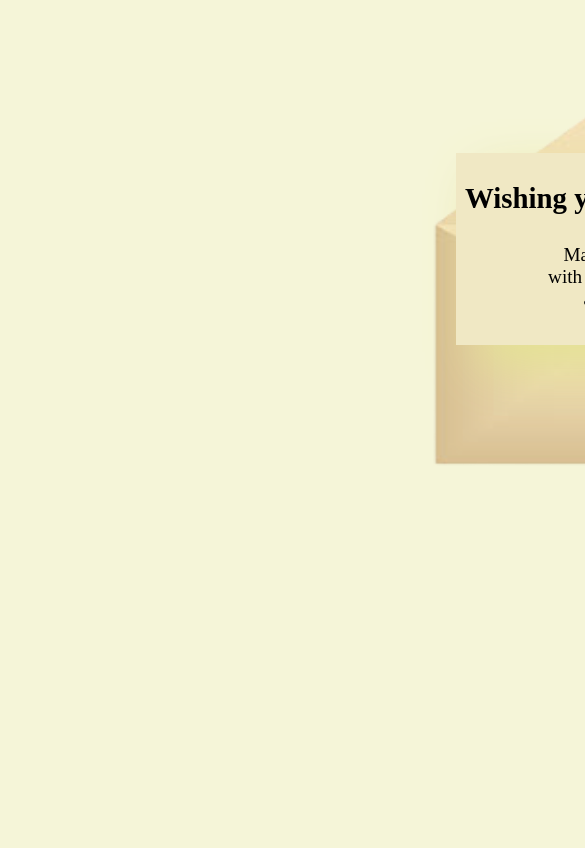
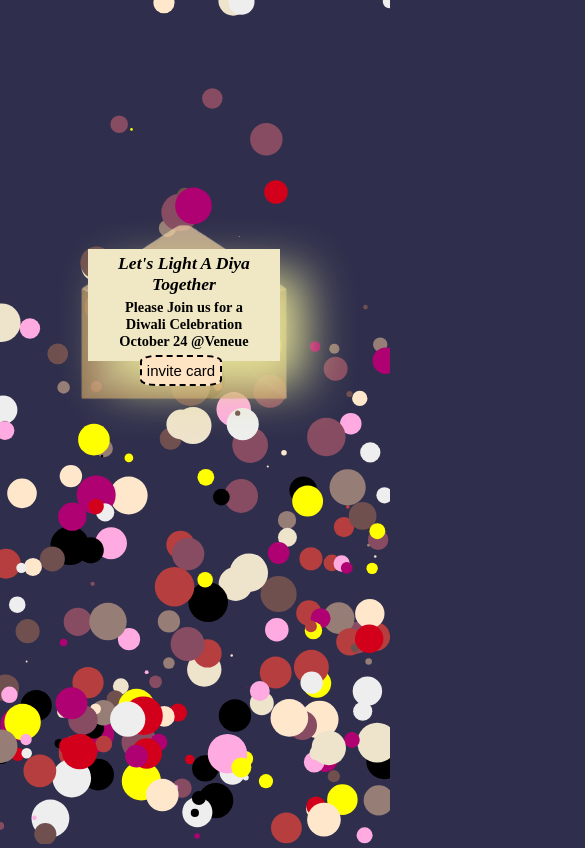
Before and after one commit to Sanikagoyal28/AnimationUsingJavascript.github.io, a plain HTML site: page Letter.html in a window 390 px wide. Shown: the top 848 px of the page, 585 px wide, since content can reach past the window. Drawn offline with Linux system fonts and the light colour scheme; a web font is replaced by a local one.

Commit message:
letter created

```diff
--- a/Letter.html
+++ b/Letter.html
@@ -5,41 +5,24 @@
     <meta http-equiv="X-UA-Compatible" content="IE=edge" />
     <meta name="viewport" content="width=device-width, initial-scale=1.0" />
     <link rel="stylesheet" href="animation.css" />
-
-    <title>Document</title>
+    <title>Letter</title>
   </head>
-  <body>
+  <body style="background-color: rgb(47, 47, 77)">
+    <canvas id="canvasB"></canvas>
     <section id="OEnvelope">
       <img id="openEnvelope" src="openEnvelope.png" />
       <div id="letter">
-        <h3>Wishing you a Bright Diwali</h3>
-        <p>May you be blessed with success, prosperity and happiness.</p>
+        <h3>Let's Light A Diya Together</h3>
+        <img src="diwali-favicon.png" />
+        <p>
+          Please Join us for a Diwali Celebration<br />
+          October 24 @Veneue
+        </p>
+        <button>
+          <a href="invitation.html" target="_blank">invite card</a>
+        </button>
       </div>
     </section>
-
-    <script>
-      let OEnvelope = document.querySelector("#openEnvelope");
-      const open = document.querySelector("#letter");
-
-      function letterDisplay() {
-        open.style.visibility = "visible";
-      }
-
-      function letterMove() {
-        let position = 0;
-        let move = setInterval(animate, 1000 / 30);
-        function animate() {
-          if (position == 180) clearInterval(move);
-          else position = position + 1;
-          open.style.top = position + "px";
-        }
-      }
-      function EnvelopeDisplay() {
-        OEnvelope.style.opacity = "0.6";
-      }
-      setTimeout("EnvelopeDisplay()", 1000);
-      setTimeout("letterDisplay()", 1500);
-      setTimeout("letterMove()", 2000);
-    </script>
+    <script src="letter.js"></script>
   </body>
 </html>
--- a/animation.css
+++ b/animation.css
@@ -7,36 +7,121 @@ body {
 /*CLOSED ENVELOPE*/
 
 #CEnvelope {
+  background-color: aqua;
   position: absolute;
-  top: 7rem;
-  left: 20rem;
+  top: 10rem;
+  left: 22rem;
 }
 #closeEnvelope {
-  height: 22rem;
-  width: 27rem;
+  height: 27rem;
+  width: 30rem;
   margin: auto;
   position: absolute;
 }
 
+/*BUTTON*/
+
 #call {
   padding: 0.6rem 1rem;
-  width: 10rem;
-  height: 3.5rem;
-  font-size: 1.2rem;
+  width: 11rem;
+  height: 4rem;
+  font-size: 1.7rem;
   font-family: cursive;
   border-radius: 30%;
   background-color: rgb(180, 33, 33);
   color: black;
   font-weight: 550;
   position: absolute;
-  top: 55vh;
-  left: 20vw;
-  box-shadow: 10px 10px 5px rgb(161, 64, 64);
+  /*top: 80%;
+  left: 45%;*/
+  top: 30rem;
+  left: 25rem;
+  box-shadow: 1rem 1rem 0.5rem rgb(161, 64, 64);
 }
 #call a {
   text-decoration: none;
   color: black;
 }
+/*HEADING*/
+
+#mailHead {
+  font-size: 4.7rem;
+  font-family: "Silkscreen", cursive;
+  text-align: center;
+}
+/* #caption {
+  font-size: 3rem;
+  font-family: "EB Garamond", serif;
+  width: 100%;
+  position: absolute;
+  top: 60%;
+  left: 30%;
+  /* visibility: hidden;
+} */
+
+/*OPEN ENVELOPE*/
+
+#openEnvelope {
+  height: 30rem;
+  width: 33rem;
+  position: absolute;
+  top: 20%;
+  left: 32%;
+  opacity: 0;
+}
+
+/*LETTER*/
+
+#letter {
+  display: block;
+  background-color: rgb(240, 232, 196);
+  width: 30rem;
+  height: 16rem;
+  position: absolute;
+  top: 21%;
+  left: 33.5%;
+  box-shadow: 1.5rem 1.5rem 3rem rgb(228, 226, 148);
+  visibility: hidden;
+}
+#letter h3 {
+  margin-top: 2%;
+  text-align: center;
+  font-size: 2rem;
+  font-style: italic;
+  font-weight: bolder;
+  margin-bottom: 0;
+}
+#letter p {
+  text-align: center;
+  width: 80%;
+  margin: auto;
+  font-size: 1.7rem;
+}
+#letter img {
+  position: relative;
+  left: 40%;
+}
+#letter button {
+  border: 2px dashed black;
+  border-radius: 20%;
+  background-color: bisque;
+  position: relative;
+  left: 37%;
+  top: 5%;
+  padding: 5px;
+}
+
+#letter button a {
+  text-decoration: dotted;
+  color: black;
+  font-size: 25px;
+}
+#letter button a:hover {
+  color: rgb(116, 28, 28);
+}
+
+/*INVITE CARD*/
+
 @media (max-width: 550px) {
   #CEnvelope {
     position: absolute;
@@ -49,6 +134,46 @@ body {
   }
   #call {
     top: 25vh;
+    left: 10vw;
+    height: 2.5rem;
+    width: 7rem;
+    font-size: 1rem;
+    text-align: center;
+  }
+
+  #mailHead {
+    font-size: 2.4rem;
+    margin-left: -3%;
+  }
+  #openEnvelope {
+    height: 11rem;
+    width: 13rem;
+    top: 14rem;
+    left: 5rem;
+  }
+  #letter {
+    height: 7rem;
+    width: 12rem;
+    top: 10rem;
+    left: 5.5rem;
+  }
+  #letter h3 {
+    font-size: 1.1rem;
+  }
+  #letter p {
+    margin-top: 4px;
+    font-size: 0.9rem;
+    font-weight: bold;
+  }
+  #letter img {
+    display: none;
+  }
+  #letter button a {
+    font-size: 15px;
+  }
+  #letter button {
+    position: relative;
+    margin-left: -10%;
   }
 }
 
@@ -63,46 +188,37 @@ body {
   }
   #call {
     top: 33vh;
+    left: 17vw;
+  }
+  #openEnvelope {
+    height: 20rem;
+    width: 25rem;
+    top: 20rem;
+    left: 10rem;
+  }
+  #letter {
+    height: 13rem;
+    width: 22rem;
+    top: 28rem;
+    left: 11.5rem;
+  }
+  #letter h3 {
+    font-size: 2rem;
+    margin-top: 5%;
+  }
+  #letter p {
+    margin-top: 10px;
+    font-size: 1.5rem;
+    font-weight: bold;
+  }
+  #letter img {
+    display: none;
+  }
+  #letter button a {
+    font-size: 35px;
+  }
+  #letter button {
+    position: relative;
+    margin-left: -10%;
   }
 }
-#mailHead {
-  font-size: 70px;
-  font-family: "Comforter Brush", cursive;
-  text-align: center;
-}
-
-/*OPEN ENVELOPE*/
-#OEnvelope {
-  position: absolute;
-  top: 4rem;
-  left: 27rem;
-}
-#openEnvelope {
-  height: 24rem;
-  width: 26rem;
-  position: absolute;
-  top: 1.2rem;
-  opacity: 0;
-}
-
-#letter {
-  display: block;
-  background-color: rgb(240, 232, 196);
-  width: 23rem;
-  height: 12rem;
-  position: absolute;
-  top: 1rem;
-  left: 1.5rem;
-  box-shadow: 1.5rem 1.5rem 3rem rgb(228, 226, 148);
-  visibility: hidden;
-}
-#letter h3 {
-  text-align: center;
-  font-size: 1.8rem;
-}
-#letter p {
-  text-align: center;
-  width: 50%;
-  margin: auto;
-  font-size: 1.2rem;
-}
--- /dev/null
+++ b/letter.js
@@ -0,0 +1,97 @@
+/*CANVAS*/
+
+let canvas = document.querySelector("#canvasB");
+let c = canvas.getContext("2d");
+canvas.width = window.innerWidth;
+canvas.height = window.innerHeight;
+
+window.addEventListener("resize", () => {
+  canvas.width = window.innerWidth;
+  canvas.height = window.innerHeight;
+});
+
+let CircleColor = [
+  "#967E76",
+  "#EEE3CB",
+  "#874C62",
+  "#B73E3E",
+  "#FFE7CC",
+  "#000000",
+  "#AF0171",
+  "#EEEEEE",
+  "#D2001A",
+  "#FFABE1",
+  "yellow",
+  "#704F4F",
+];
+
+function CIRCLE(x, y, radius, dx, dy) {
+  this.x = x;
+  this.y = y;
+  this.radius = radius;
+  this.dx = dx;
+  this.dy = dy;
+  this.color = CircleColor[Math.floor(Math.random() * CircleColor.length)];
+  this.draw = function () {
+    c.beginPath();
+    c.arc(this.x, this.y, this.radius, 0, 30, false);
+    c.fillStyle = this.color;
+    c.fill();
+  };
+
+  this.update = function () {
+    if (this.radius + this.x > innerWidth || this.x - this.radius < 0)
+      this.dx = -this.dx;
+    if (this.radius + this.y > innerHeight || this.y - this.radius < 0)
+      this.dy = -this.dy;
+    this.x = this.x + this.dx;
+    this.y = this.y + this.dy;
+  };
+}
+
+let CircleArray = [];
+
+for (let i = 0; i < 250; i++) {
+  let x = Math.random() * innerWidth;
+  let y = Math.random() * innerHeight;
+  let radius = Math.random() * 20;
+  let dx = Math.random() * 2;
+  let dy = Math.random() * 2;
+
+  CircleArray.push(new CIRCLE(x, y, radius, dx, dy));
+}
+
+function animate() {
+  requestAnimationFrame(animate);
+
+  c.clearRect(0, 0, innerWidth, innerHeight);
+  for (let i = 0; i < CircleArray.length; i++) {
+    CircleArray[i].draw();
+    CircleArray[i].update();
+  }
+}
+animate();
+
+/*LETTER WORK */
+let OEnvelope = document.querySelector("#openEnvelope");
+const open = document.querySelector("#letter");
+
+function letterDisplay() {
+  open.style.visibility = "visible";
+}
+
+function letterMove() {
+  let position = 160;
+  let move = setInterval(animate, 1000 / 30);
+  function animate() {
+    if (position == 370) clearInterval(move);
+    else position = position + 1;
+    open.style.top = position + "px";
+  }
+}
+function EnvelopeDisplay() {
+  OEnvelope.style.opacity = "0.7";
+}
+setTimeout("EnvelopeDisplay()", 1000);
+setTimeout("letterDisplay()", 1600);
+setTimeout("letterMove()", 2000);
```
Also changed, not shown: animation.js (+40 -29 lines), index.html (+3 -2 lines), invitation.html (added, +13 -0 lines).
